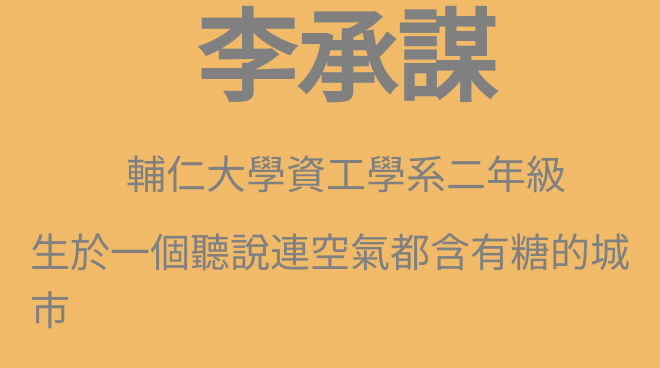
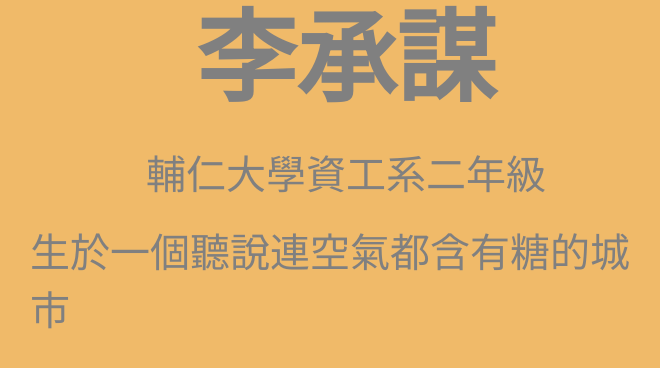
Before and after one commit to dino8512/about, a plain HTML site: page index.html in a window 1280 px wide. Shown: the part 270-638 px from the top of the page, without its empty margins (304-964 px from the left). Drawn offline with Linux system fonts and the light colour scheme.

Commit message:
Update index.html

```diff
--- a/index.html
+++ b/index.html
@@ -73,7 +73,7 @@
     </div>
     <div>
         <h1 class="quote">李承謀</h1>
-        <P class="quote1">輔仁大學資工學系二年級</P>
+        <P class="quote1">輔仁大學資工系二年級</P>
         <p class="quote1">生於一個聽說連空氣都含有糖的城市</p>
     </div>
 </body>
```
